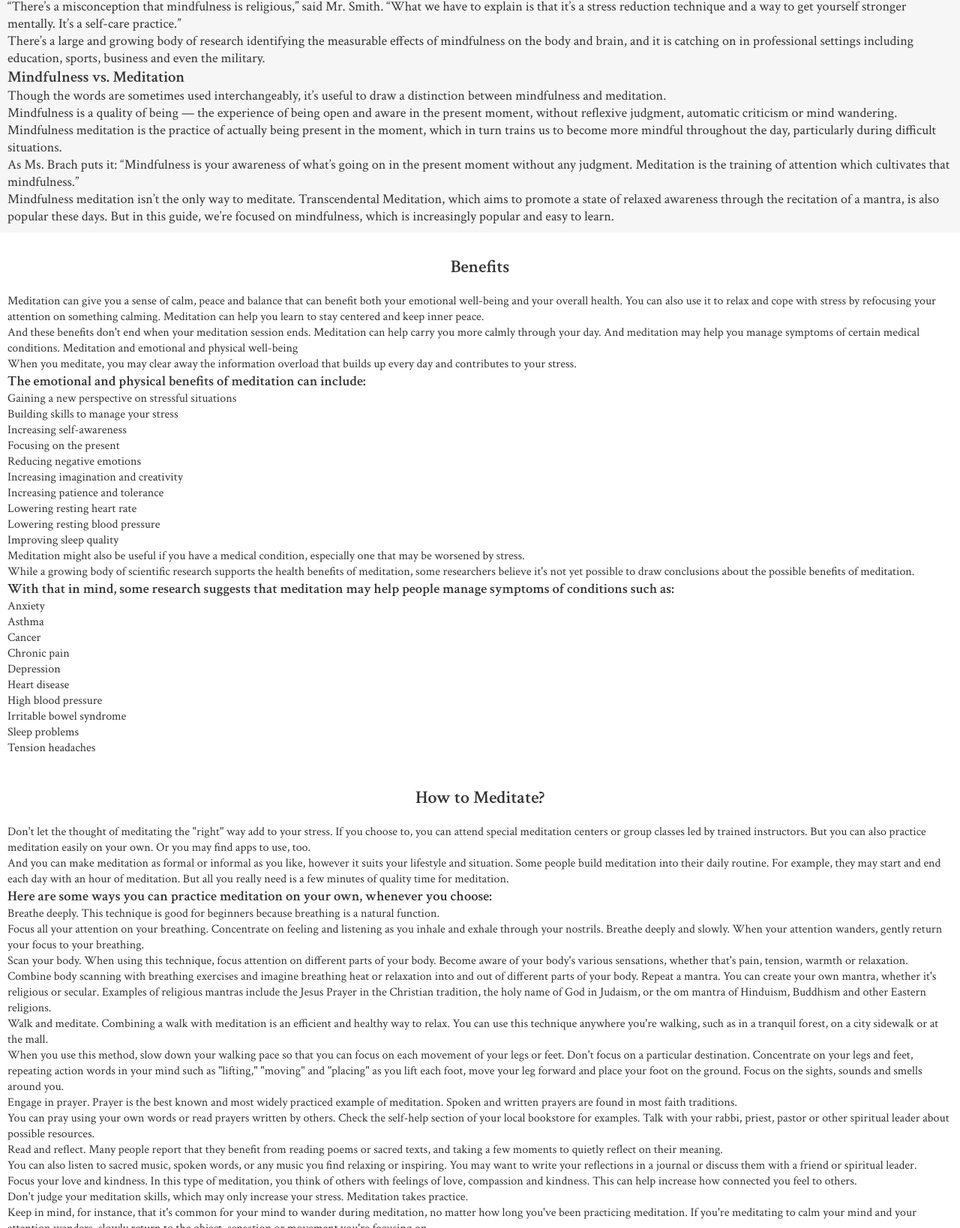
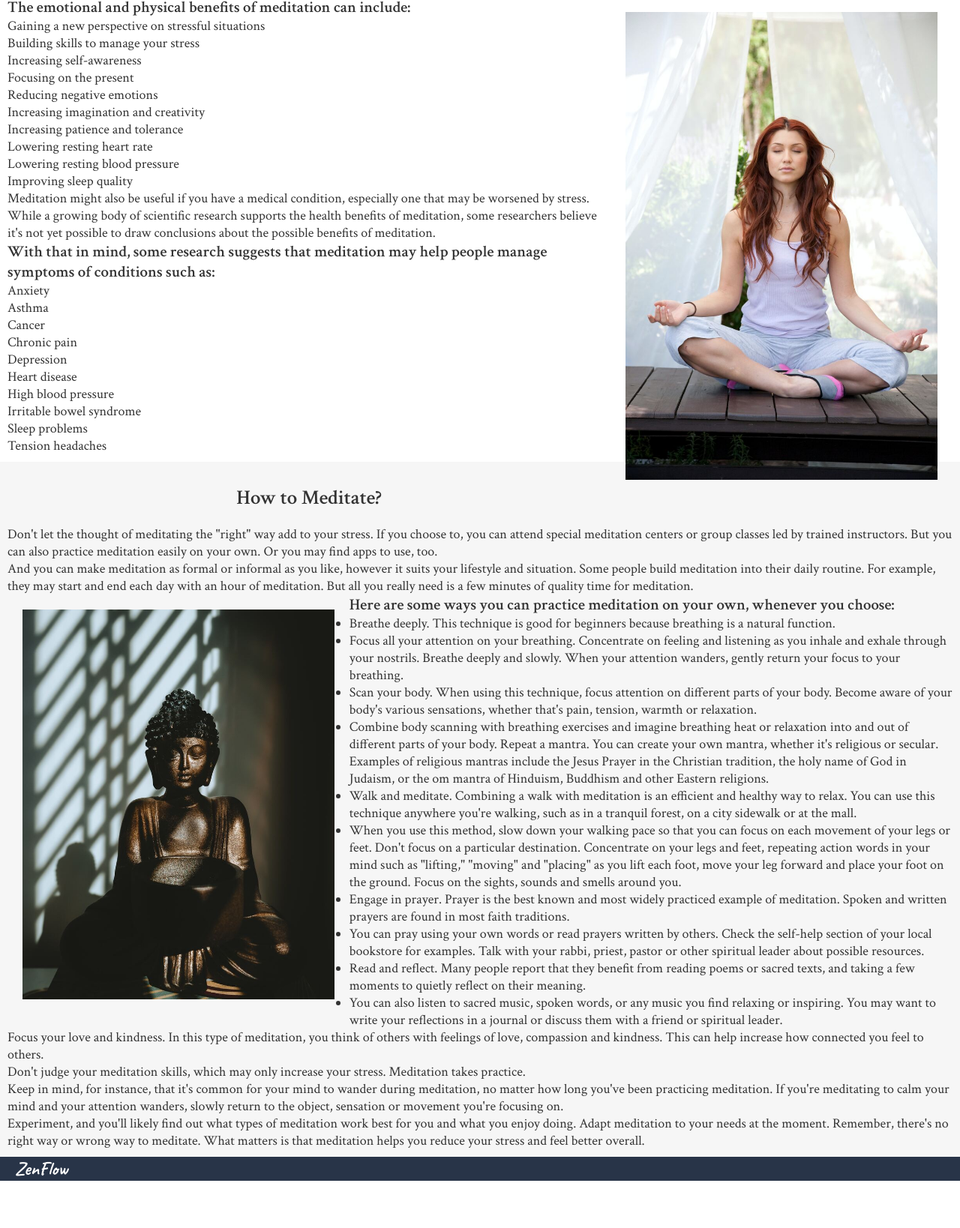
Before and after one commit to citronjuteux/ZenFlow, a plain HTML site: page index.html in a window 1280 px wide. Shown: the part 1839-3477 px from the top of the page at 75% size. After the commit the page ends 3424 px from the top, so only its background shows below. Drawn offline with nearby package versions, Linux system fonts and the light colour scheme.

Commit message:
Minor update

```diff
--- a/css/main.css
+++ b/css/main.css
@@ -1,11 +1,11 @@
 body::-webkit-scrollbar-thumb {
-    background-color: #223c50;
+    background-color: #777;
     border-radius: 10px;
 }
 
 body::-webkit-scrollbar {
         width: 5px;
-        background-color: #777;
+        background-color: #ccc;
 }
 
 * {
@@ -110,12 +110,31 @@ h1,h2,h3,h4,h5,h6 {
 }
 .what-is__image {
     max-width: 33%;
+    float: left;
+    margin: 20px;
 }
 .section-header {
     text-align: center;
     margin: 20px 0;
 }
 
+.benefits {
+    font-size: 18px;
+}
+.benefits__image {
+    float: right;
+    max-width: 33%;
+    margin: 20px;
+}
+.how-to {
+    background-color: #F6F6F6;
+    font-size: 18px;
+}
+.how-to__image {
+    float: left;
+    max-width: 33%;
+    margin: 20px;
+}
 .footer {
     background-color: #283448;
 }
--- a/index.html
+++ b/index.html
@@ -62,6 +62,7 @@
                 And these benefits don't end when your meditation session ends. Meditation can help carry you more calmly through your day. And meditation may help you manage symptoms of certain medical conditions.
                 Meditation and emotional and physical well-being</p>
             <p class="benefits_paragraph">When you meditate, you may clear away the information overload that builds up every day and contributes to your stress.</p>
+            <img src="img/benefits.jpg" alt="" class="benefits__image">
             <ul class="benefits-list">
                 <h3 class="benefits-list__header">The emotional and physical benefits of meditation can include:
                 </h3>
@@ -99,6 +100,7 @@
             <h1 class="section-header">How to Meditate?</h1>
             <p class="how-to__paragraph">Don't let the thought of meditating the "right" way add to your stress. If you choose to, you can attend special meditation centers or group classes led by trained instructors. But you can also practice meditation easily on your own. Or you may find apps to use, too.</p>
             <p class="how-to__paragraph">And you can make meditation as formal or informal as you like, however it suits your lifestyle and situation. Some people build meditation into their daily routine. For example, they may start and end each day with an hour of meditation. But all you really need is a few minutes of quality time for meditation.</p>
+            <img src="img/how-to.jpg" alt="" class="how-to__image">
             <ul class="how-to-list">
                 <h3 class="how-to-list__header">Here are some ways you can practice meditation on your own, whenever you choose:</h3>
                 <li class="how-to-list__elements">Breathe deeply. This technique is good for beginners because breathing is a natural function.</li>
--- a/js/index.js
+++ b/js/index.js
@@ -1,5 +1,5 @@
 window.addEventListener('scroll', function() {
-    if (scrollY > 800) {
+    if (scrollY >= this.screen.height - 120) {
       document.querySelector('.navigation').classList.add('black')
     } else {
       document.querySelector('.navigation').classList.remove('black')
```
Also changed, not shown: img/benefits.jpg (added), img/how-to.jpg (added).
